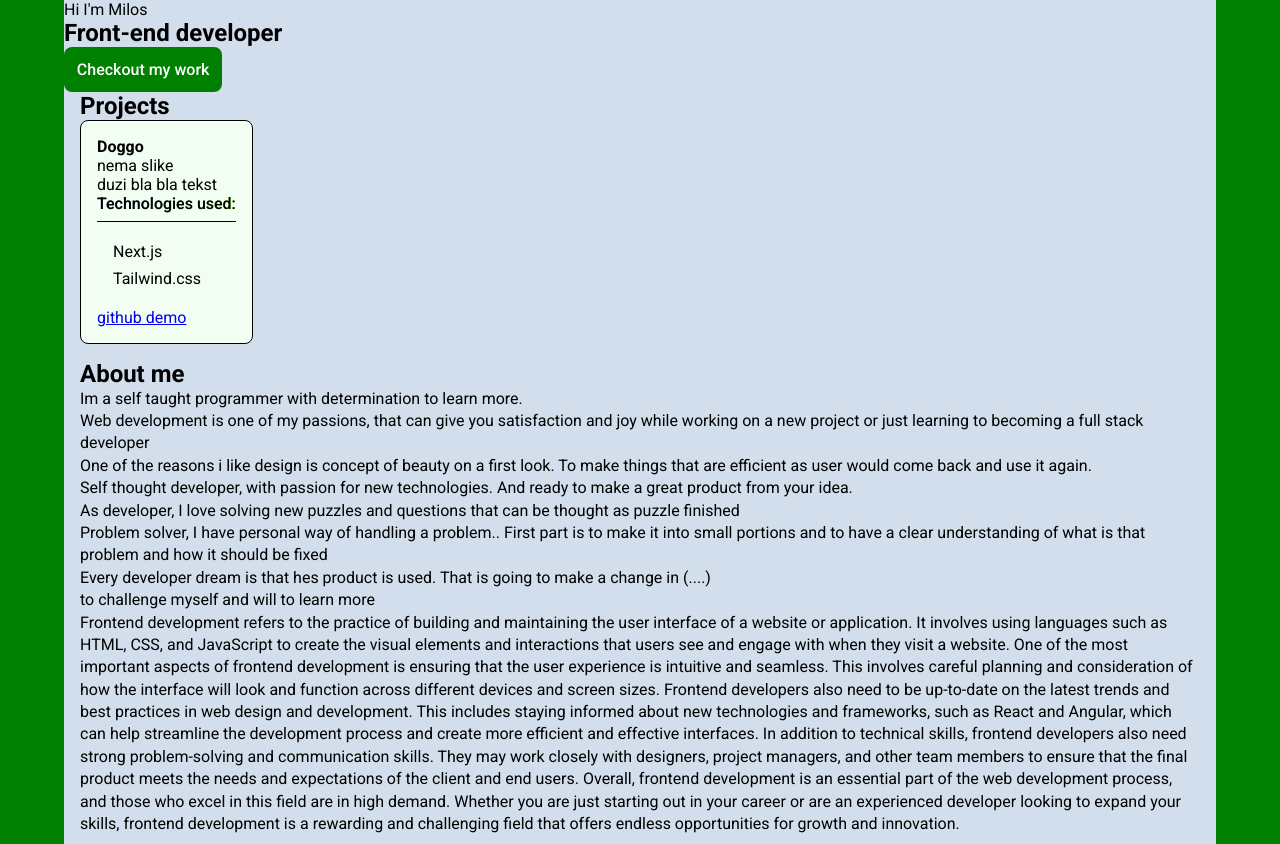
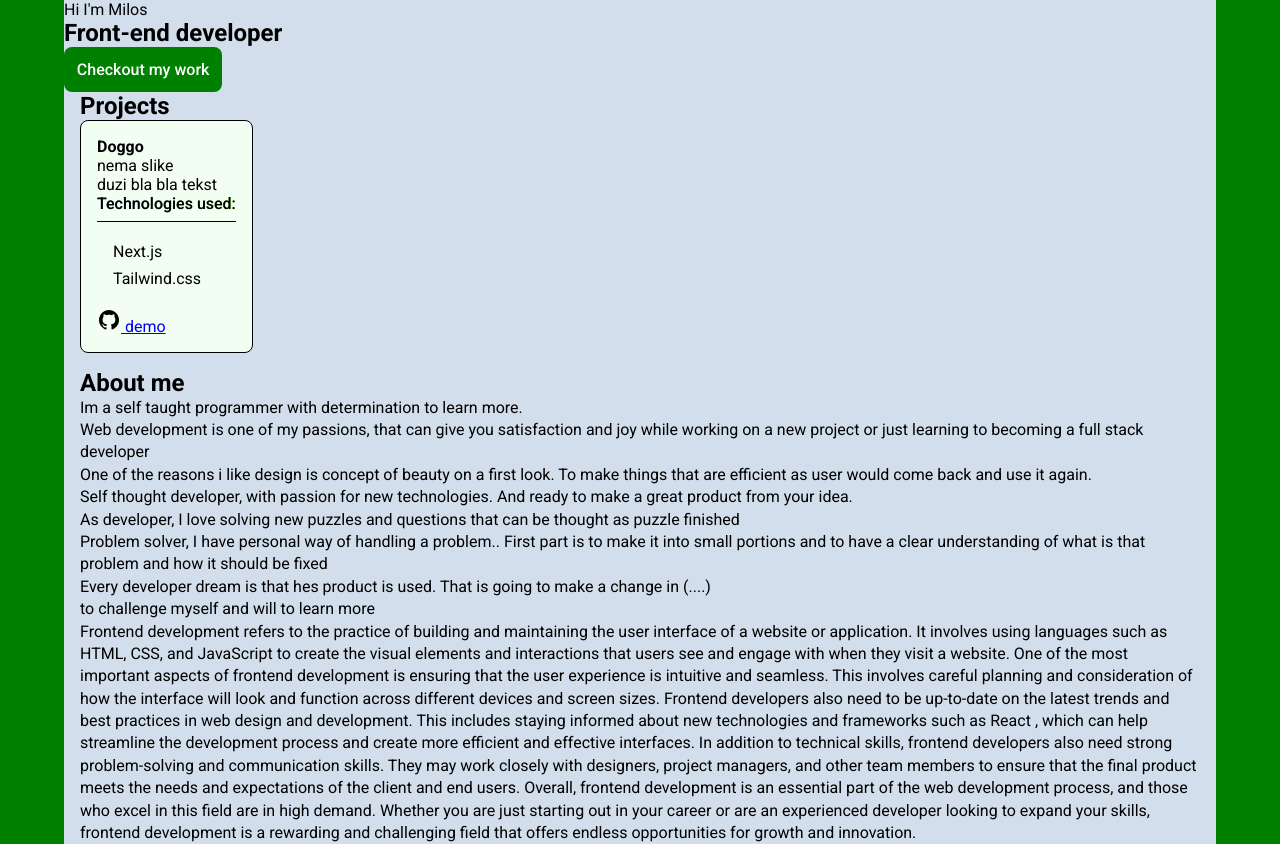
Before and after one commit to MilosIl/mines23, a React (Vite) app: page / in a window 1280 px wide. Shown: the top 844 px of the page. Built offline with nearby package versions, Linux system fonts and the light colour scheme.

Commit message:
refactoring

```diff
--- a/src/App.css
+++ b/src/App.css
@@ -341,9 +341,7 @@ footer {
     justify-content: center;
     padding: 0;
   }
-  .card:not(:first-child) {
-    margin-top: 2em;
-  }
+
   .contact-section {
     flex-direction: column;
   }
--- a/src/Components/About.tsx
+++ b/src/Components/About.tsx
@@ -60,7 +60,7 @@ const About = () => {
         look and function across different devices and screen sizes. Frontend
         developers also need to be up-to-date on the latest trends and best
         practices in web design and development. This includes staying informed
-        about new technologies and frameworks, such as React and Angular, which
+        about new technologies and frameworks such as React , which
         can help streamline the development process and create more efficient
         and effective interfaces. In addition to technical skills, frontend
         developers also need strong problem-solving and communication skills.
--- a/src/Components/Project.tsx
+++ b/src/Components/Project.tsx
@@ -1,4 +1,7 @@
 import { useState } from "react";
+
+import github from '../assets/mdi_github.svg'
+
 
 type IProject = {
   name: string;
@@ -30,7 +33,7 @@ const Project = ({ name, description, image, links }: IProject) => {
         <li>Tailwind.css</li>
       </ul>
       <div>
-        <a href={links}>github</a>
+        <a href={links}><img src={github} alt={github} /></a>
         <a href={links}> demo</a>
       </div>
     </article>
--- a/src/Layout/Navbar.tsx
+++ b/src/Layout/Navbar.tsx
@@ -16,7 +16,7 @@ function Navbar() {
     }
   };
   const changeBackground = () => {
-    if (window.scrollY >= 80) {
+    if (window.scrollY >= 60) {
       setNav(false);
     } else {
       setNav(true);
```
Also changed, not shown: src/Hooks/useBlinkEffect.ts (renamed from src/Hooks/useBlinkEffect.tsx).
